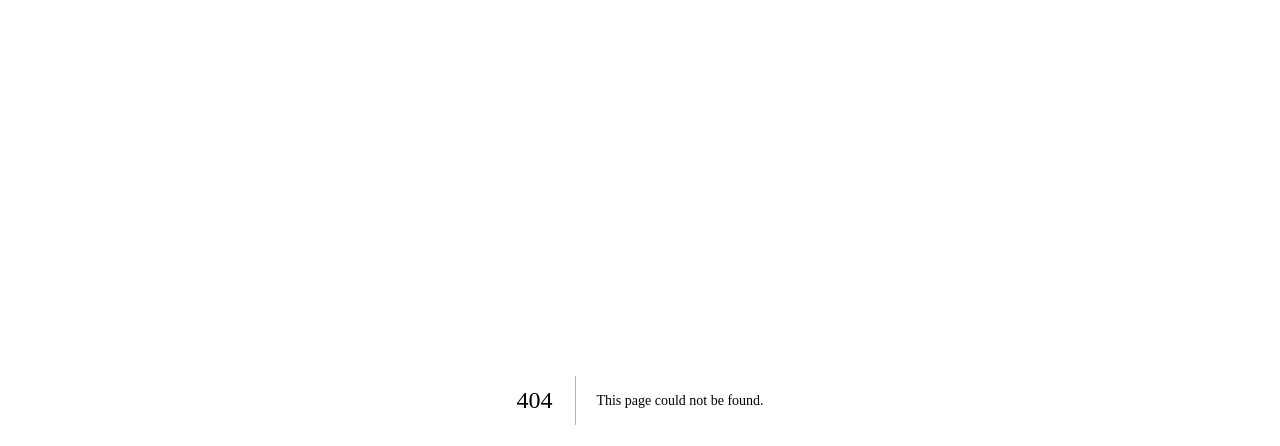
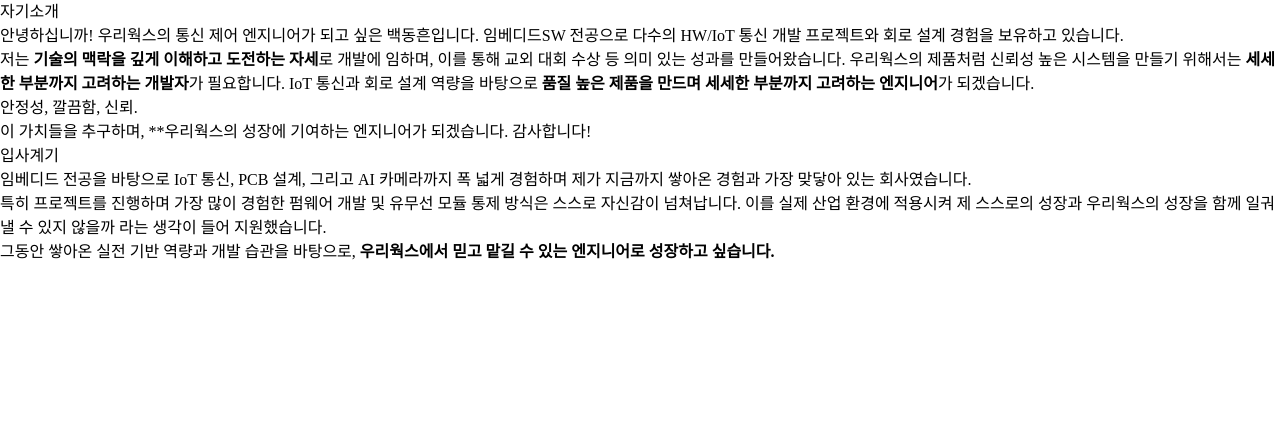
Before and after one commit to siniseong/blxnk-docs, a Next.js app: page /baekdong/go-for-it in a window 1280 px wide. Before the commit this address had no page. Shown: the top 446 px of the page. Built offline with nearby package versions, Linux system fonts and the light colour scheme; a web font is replaced by a local one.

Commit message:
chore :: 면접 내용 추가

```diff
--- /dev/null
+++ b/pages/baekdong/go-for-it.mdx
@@ -0,0 +1,21 @@
+## 자기소개
+안녕하십니까! 우리웍스의 통신 제어 엔지니어가 되고 싶은 백동흔입니다.
+임베디드SW 전공으로 다수의 HW/IoT 통신 개발 프로젝트와 회로 설계 경험을 보유하고 있습니다.
+
+저는 **기술의 맥락을 깊게 이해하고 도전하는 자세**로 개발에 임하며, 이를 통해 교외 대회 수상 등 의미 있는 성과를 만들어왔습니다.
+우리웍스의 제품처럼 신뢰성 높은 시스템을 만들기 위해서는 **세세한 부분까지 고려하는 개발자**가 필요합니다.
+IoT 통신과 회로 설계 역량을 바탕으로 **품질 높은 제품을 만드며 세세한 부분까지 고려하는 엔지니어**가 되겠습니다.
+
+#### 안정성, 깔끔함, 신뢰.
+
+이 가치들을 추구하며, **우리웍스의 성장에 기여하는 엔지니어가 되겠습니다.
+감사합니다!
+
+
+## 입사계기
+
+임베디드 전공을 바탕으로 IoT 통신, PCB 설계, 그리고 AI 카메라까지 폭 넓게 경험하며 제가 지금까지 쌓아온 경험과 가장 맞닿아 있는 회사였습니다.
+
+특히 프로젝트를 진행하며 가장 많이 경험한 펌웨어 개발 및 유무선 모듈 통제 방식은 스스로 자신감이 넘쳐납니다. 이를 실제 산업 환경에 적용시켜 제 스스로의 성장과 우리웍스의 성장을 함께 일궈낼 수 있지 않을까 라는 생각이 들어 지원했습니다.
+
+그동안 쌓아온 실전 기반 역량과 개발 습관을 바탕으로, **우리웍스에서 믿고 맡길 수 있는 엔지니어로 성장하고 싶습니다.**
```
